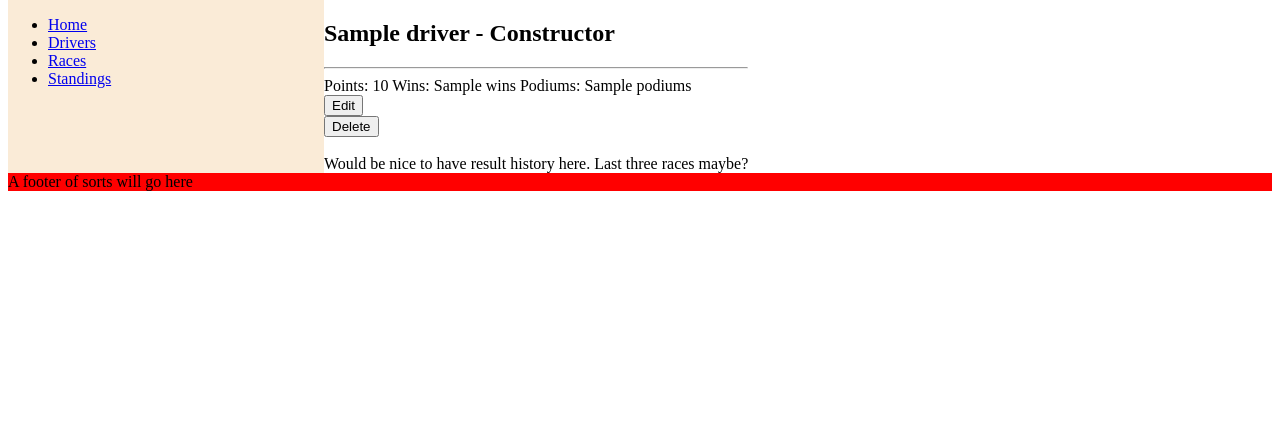
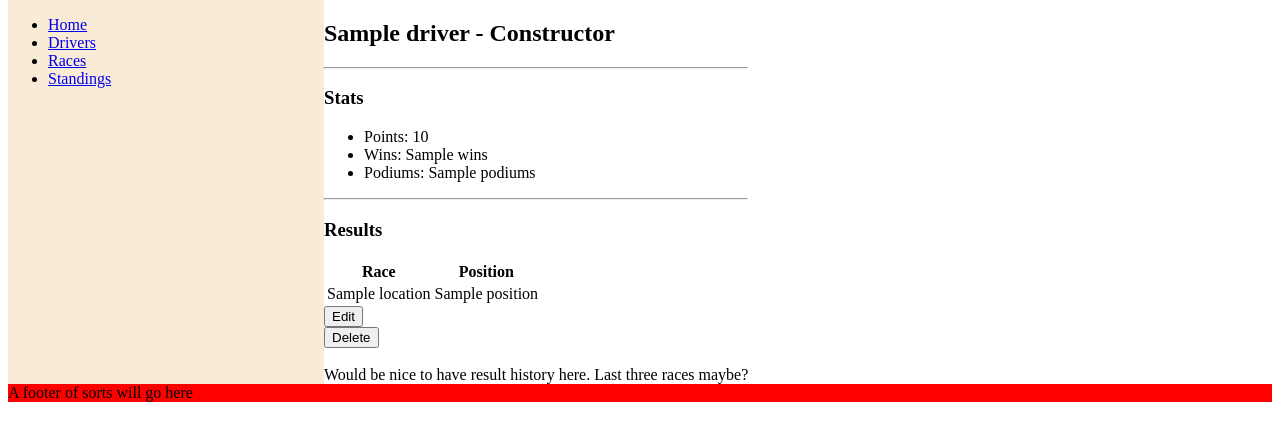
Before and after one commit to ethanBaird/trackside, a Flask app: page /drivers/1 in a window 1280 px wide. Shown: the part 88-529 px from the top of the page. Run offline with Flask 2, Linux system fonts and the light colour scheme; a database or web service that is not in the repository returns one stand-in record (values such as "Sample title"); some libraries are stand-ins or nearby versions.

Commit message:
added results by driver to driver show pages

```diff
--- a/controllers/drivers_controller.py
+++ b/controllers/drivers_controller.py
@@ -2,6 +2,7 @@ from flask import Flask, Blueprint, redirect, render_template, request
 from models.driver import Driver
 
 import repositories.drivers_repository as drivers_repository
+import repositories.results_repository as results_repository
 
 drivers_blueprint = Blueprint("drivers", __name__)
 
@@ -15,7 +16,8 @@ def drivers():
 @drivers_blueprint.route('/drivers/<id>')
 def show(id):
     driver = drivers_repository.select(id)
-    return render_template('drivers/show.html', driver=driver)
+    results = results_repository.select_by_driver(id)
+    return render_template('drivers/show.html', driver=driver, results=results)
 
 # new '/drivers/new'
 @drivers_blueprint.route('/drivers/new')
--- a/repositories/results_repository.py
+++ b/repositories/results_repository.py
@@ -38,6 +38,7 @@ def select_all():
         race_results.append(result)
     return race_results
 
+# results by race
 def select(race_id):
     race_results = []
     sql = """
@@ -55,6 +56,25 @@ def select(race_id):
         race_results.append(result)
     return race_results
 
+#results by driver
+def select_by_driver(driver_id):
+    driver_results = []
+    sql = """
+        SELECT * FROM results
+        WHERE driver_id = %s
+    """
+    values = [driver_id]
+    results = run_sql(sql, values)
+
+    for row in results:
+        race = races_repository.select(row['race_id'])
+        driver = drivers_repository.select(row['driver_id'])
+        score = scores_repository.select(row['score_id'])
+        result = Result(score, driver, row['constructor'], race, row['id'])
+        driver_results.append(result)
+    return driver_results
+
+
 
 def delete_all():
     sql = """
--- a/templates/drivers/show.html
+++ b/templates/drivers/show.html
@@ -4,9 +4,28 @@
 <h2>{{ driver.name }} - Constructor</h2>
 <hr>
 
-   Points: {{ driver.points }}
-   Wins: {{ driver.wins }}
-   Podiums: {{ driver.podiums }}
+<h3>Stats</h3>
+<ul>
+    <li>Points: {{ driver.points }}</li>
+    <li>  Wins: {{ driver.wins }} </li>
+    <li>  Podiums: {{ driver.podiums }}</li>
+</ul>
+<hr>
+<h3>Results</h3>
+<table>
+<tr>
+    <th>Race</th>
+    <th>Position</th>
+</tr>
+{% for result in results %}
+<tr>
+    <td>{{ result.race.location }}</td>
+    <td>{{ result.score.position }}</td>
+</tr>
+{% endfor %}
+</table>
+
+
 
     <form action="/drivers/{{driver.id}}/edit">
         <button type="submit">Edit</button>
@@ -14,6 +33,8 @@
     <form action="/drivers/{{driver.id}}/delete" method="post">
         <button type="submit">Delete</button>
     </form>
+
+
 <br>
 Would be nice to have result history here. Last three races maybe?
 {% endblock content %}
```
Also changed, not shown: controllers/races_controller.py (+18 -1 lines), templates/races/new.html (+12 -0 lines).
